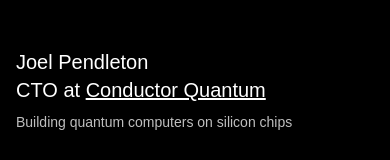
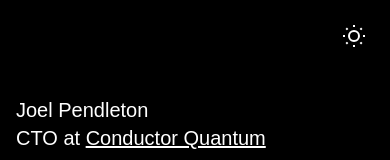
Before and after one commit to JoelPendleton/personal-website, a Next.js app in the folder joelpendleton/: page / in a window 390 px wide. Shown: the top 160 px of the page. Built offline with nearby package versions, Linux system fonts and the light colour scheme.

Commit message:
Refactor theme toggle button in ResumePage for improved layout and responsiveness. Move button to a flex container for better alignment and adjust minimum width settings for enhanced display on smaller screens.

```diff
--- a/joelpendleton/app/page.tsx
+++ b/joelpendleton/app/page.tsx
@@ -15,12 +15,13 @@
   }, [])
 
   return (
-    <div className="relative min-h-screen overflow-hidden flex flex-wrap">
-      <div className={`flex-grow min-w-[640px] p-4 sm:p-8 relative z-10 flex flex-col ${isDarkMode ? "bg-black text-white" : "bg-white text-black"}`}>
+    <div className="relative min-h-screen flex flex-wrap">
+      <div className={`flex-grow min-w-0 sm:min-w-[640px] p-4 sm:p-8 relative z-10 flex flex-col ${isDarkMode ? "bg-black text-white" : "bg-white text-black"}`}>
         {/* Theme toggle button in top right of left panel */}
+        <div className="flex justify-end mb-2 sm:mb-0">
           <button
             onClick={() => setIsDarkMode(!isDarkMode)}
-          className={`absolute top-4 sm:top-8 right-4 sm:right-8 p-2 rounded-full transition-colors ${
+            className={`p-2 rounded-full transition-colors ${
               isDarkMode ? "hover:bg-white/10" : "hover:bg-black/10"
             }`}
             aria-label="Toggle theme"
@@ -38,6 +39,7 @@
               </svg>
             )}
           </button>
+        </div>
 
         {/* Main content wrapper */}
         <div className="flex-grow">
```
Lines whose indentation alone changed are shown as unchanged.
